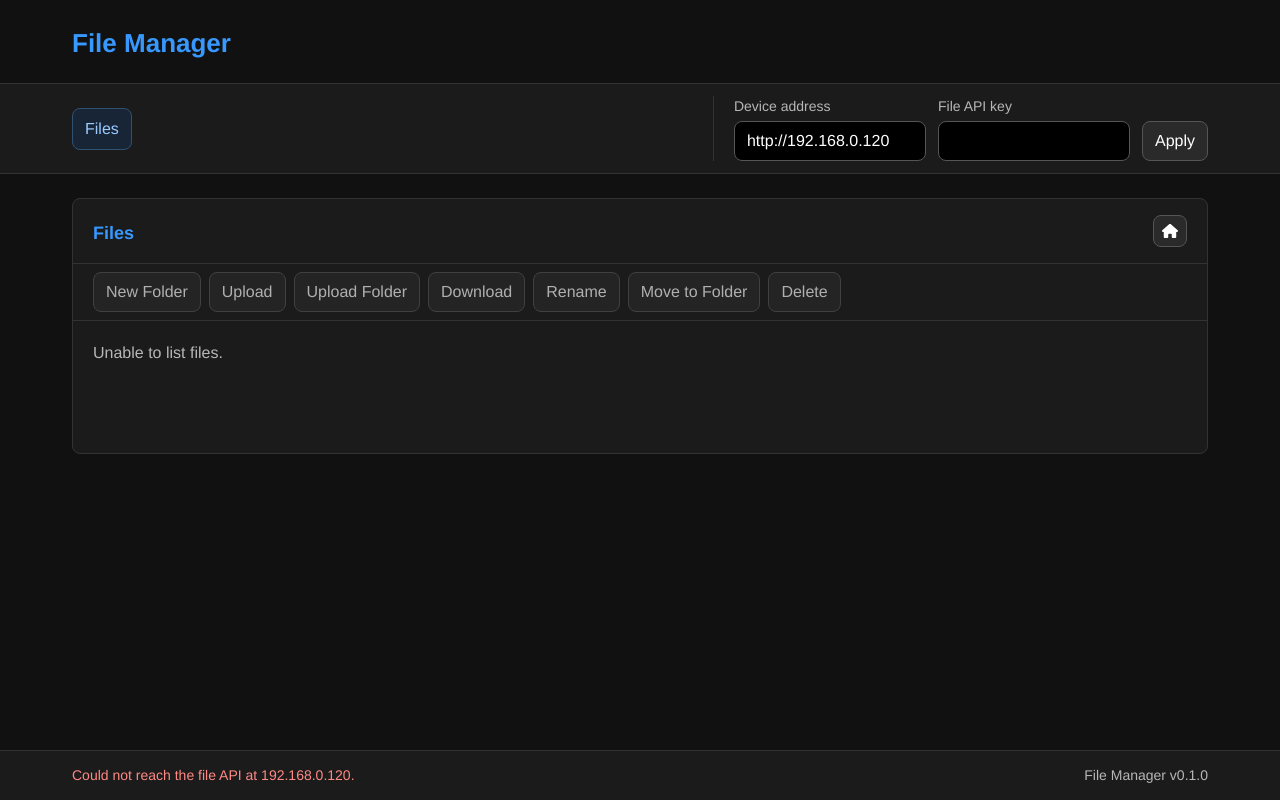
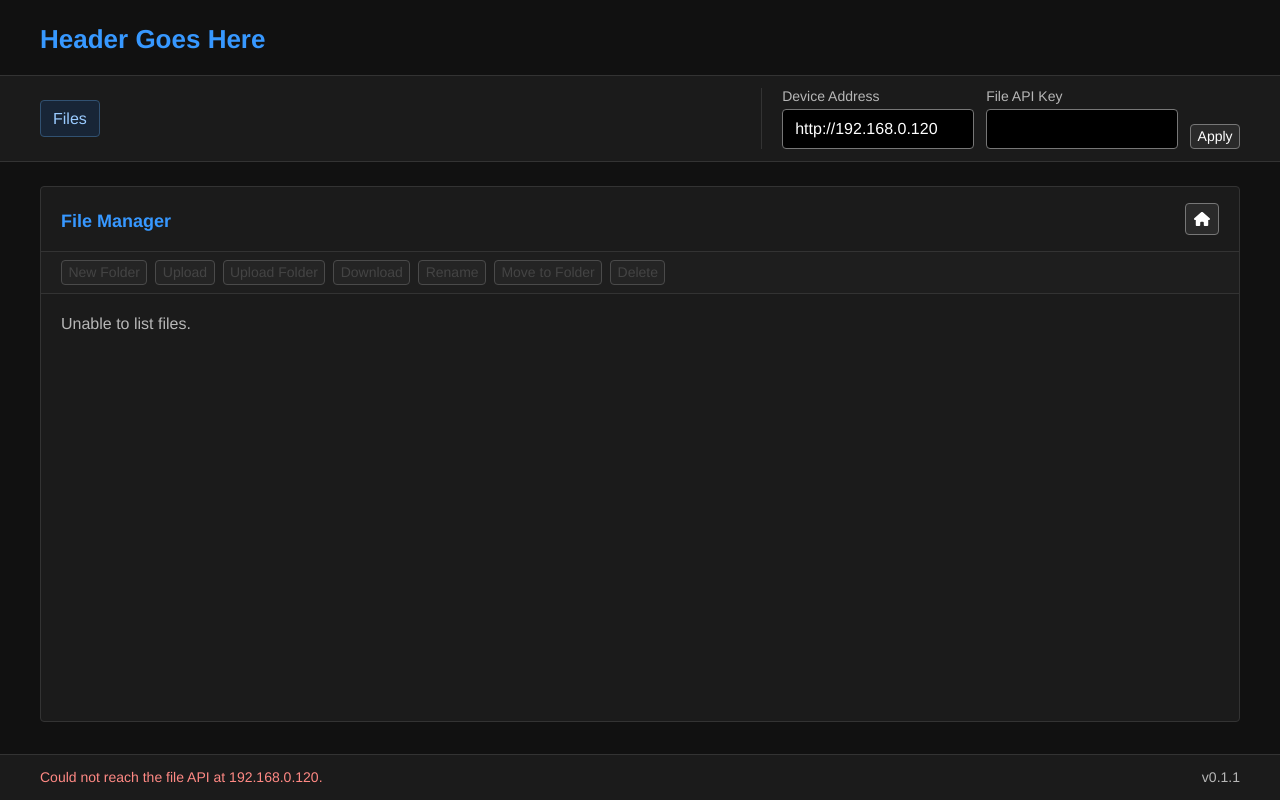
Before and after one commit to PerlPooch/MDS_HTTP_FS, a plain HTML site: page File Manager/index.html in a window 1280 px wide. Drawn offline with Linux system fonts and the light colour scheme; no server answers.

Commit message:
Cleaned up CSS

```diff
--- a/File Manager/index.html
+++ b/File Manager/index.html
@@ -15,24 +15,30 @@
 			color-scheme: dark;
 			--background: #111;
 			--panel: #1b1b1b;
+			--bar: #1E1E1E;
 			--border: #333;
 			--text: #fff;
 			--muted: #b7b7b7;
 			--accent: #3798ff;
-			--radius: 8px;
+			--radius: 4px;
 		}
 		* { box-sizing: border-box; }
+		html, body {
+			overflow: hidden;
+			overflow: clip;
+		}
 		body {
 			display: grid;
-			grid-template-rows: auto auto 1fr auto;
-			min-height: 100vh;
+			grid-template-rows: auto auto minmax(0, 1fr) auto;
+			height: 100vh;
+			height: 100dvh;
 			margin: 0;
 			color: var(--text);
 			background: var(--background);
-			font: 1rem/1.5 Helvetica, Arial, sans-serif;
+			font: 1rem/1.2 Helvetica, Arial, sans-serif;
 		}
 		.inner {
-			width: min(100%, 76rem);
+			width: min(100%, 100%);
 			margin-inline: auto;
 			padding-inline: clamp(1rem, 4vw, 2.5rem);
 		}
@@ -76,27 +82,38 @@
 			font-size: 0.875rem;
 		}
 		input, button {
+			border: 1px solid #777;
+			border-radius: var(--radius);
+			font: inherit;
+		}
+		input {
+			width: 12rem;
+			color: var(--text);
 			min-height: 2.5rem;
 			padding: 0.375rem 0.75rem;
-			border: 1px solid #555;
-			border-radius: var(--radius);
-			color: var(--text);
-			font: inherit;
-		}
-		input {
-			width: 12rem;
 			max-width: 100%;
 			background: #000;
 			font-size: 1rem;
 		}
-		button { background: #2a2a2a; cursor: pointer; }
+		button {
+			background: #2a2a2a;
+			min-height: 1rem;
+			font-size: 0.875rem;
+			padding: 0.2rem 0.4rem;
+		}
 		button:hover:not(:disabled) { background: #333; }
-		button:disabled { opacity: 0.65; cursor: wait; }
+		button:disabled { opacity: 0.5; }
 		:focus-visible { outline: 2px solid var(--accent); outline-offset: 3px; }
-		main.inner { padding-block: 1.5rem 2rem; }
+		main.inner {
+			display: grid;
+			grid-template-rows: minmax(0, 1fr);
+			min-inline-size: 0;
+			padding-block: 1.5rem 2rem;
+		}
 		.card {
+			display: flex;
+			flex-direction: column;
 			overflow: hidden;
-			min-height: 16rem;
 			border: 1px solid var(--border);
 			border-radius: var(--radius);
 			background: var(--panel);
@@ -130,7 +147,14 @@
 			overflow-wrap: anywhere;
 		}
 		.folder-location svg { display: block; width: 1rem; height: 1rem; fill: currentColor; }
-		.file-tools { display: flex; flex-wrap: wrap; gap: 0.5rem; padding: 0.5rem 1.25rem; border-bottom: 1px solid var(--border); }
+		.file-tools {
+			display: flex;
+			flex-wrap: wrap;
+			gap: 0.5rem;
+			padding: 0.5rem 1.25rem;
+			background-color: var(--bar);
+			border-bottom: 1px solid var(--border);
+		}
 		main.is-drop-target .card { outline: 2px solid var(--accent); outline-offset: -2px; }
 		dialog {
 			position: fixed;
@@ -169,7 +193,26 @@
 		#blocked-tabs p { margin: 0 0 0.5rem; }
 		#folder-tab-buttons { display: flex; flex-wrap: wrap; gap: 0.5rem; }
 		#file-message { margin: 0; padding: 1.25rem; color: var(--muted); }
+		.file-list-scroll {
+			flex: 1 1 0;
+			min-block-size: 0;
+			overflow: auto;
+			overscroll-behavior: contain;
+			scroll-padding-block-start: 2.5rem;
+		}
 		table { width: 100%; border-collapse: collapse; }
+		#file-list thead th {
+			position: sticky;
+			inset-block-start: 0;
+			z-index: 1;
+			background: var(--panel);
+			box-shadow: inset 0 -1px var(--border);
+		}
+		#file-list :is(th, td):nth-child(2),
+		#file-list :is(th, td):nth-child(3) {
+			width: 1%;
+			white-space: nowrap;
+		}
 		th, td {
 			padding: 0.625rem 1.25rem;
 			border-bottom: 1px solid var(--border);
@@ -220,7 +263,7 @@
 <body>
 	<header class="site-header">
 		<div class="inner">
-			<h1>File Manager</h1>
+			<h1>Header Goes Here</h1>
 		</div>
 	</header>
 
@@ -230,10 +273,10 @@
 				<a href="#files" aria-current="page">Files</a>
 			</nav>
 			<form class="connection" id="connection" aria-label="Connection">
-				<label for="device">Device address
+				<label for="device">Device Address
 					<input id="device" type="text" placeholder="Device IP or hostname" autocomplete="off" spellcheck="false" required>
 				</label>
-				<label for="key">File API key
+				<label for="key">File API Key
 					<input id="key" type="password" autocomplete="off" spellcheck="false">
 				</label>
 				<button type="submit">Apply</button>
@@ -244,7 +287,7 @@
 	<main class="inner" id="files">
 		<section class="card" aria-labelledby="files-heading">
 			<div class="card-header">
-				<h2 id="files-heading" tabindex="-1">Files</h2>
+				<h2 id="files-heading" tabindex="-1">File Manager</h2>
 				<nav class="folder-location" id="folder-path" aria-label="Folder path"></nav>
 			</div>
 			<div class="file-tools">
@@ -262,6 +305,7 @@
 				<p id="blocked-tabs-message" role="status">The browser blocked some tabs. Open each remaining folder below.</p>
 				<div id="folder-tab-buttons"></div>
 			</section>
+			<div class="file-list-scroll">
 				<p id="file-message">Connect to a device to list its files.</p>
 				<table id="file-list" role="grid" aria-multiselectable="true" aria-labelledby="files-heading" hidden>
 					<thead>
@@ -273,6 +317,7 @@
 					</thead>
 					<tbody></tbody>
 				</table>
+			</div>
 		</section>
 	</main>
 
@@ -280,7 +325,7 @@
 		<div class="inner">
 			<p id="status" role="status">Disconnected</p>
 			<output id="space-status" aria-label="Filesystem space" hidden></output>
-			<small id="file-manager-version">File Manager v0.1.0</small>
+			<small id="file-manager-version">v0.1.1</small>
 		</div>
 	</footer>
 
```
Lines whose indentation alone changed are shown as unchanged.
